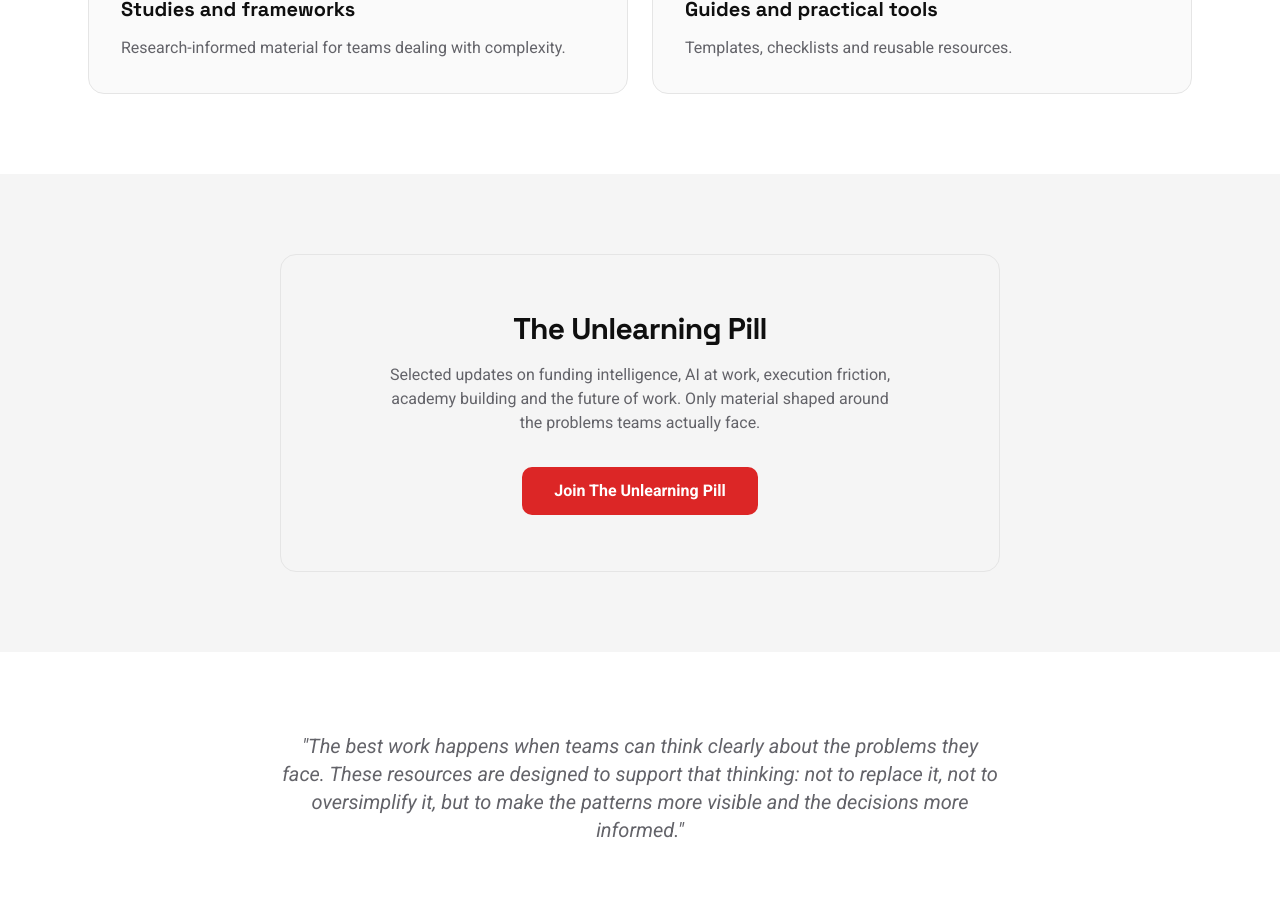
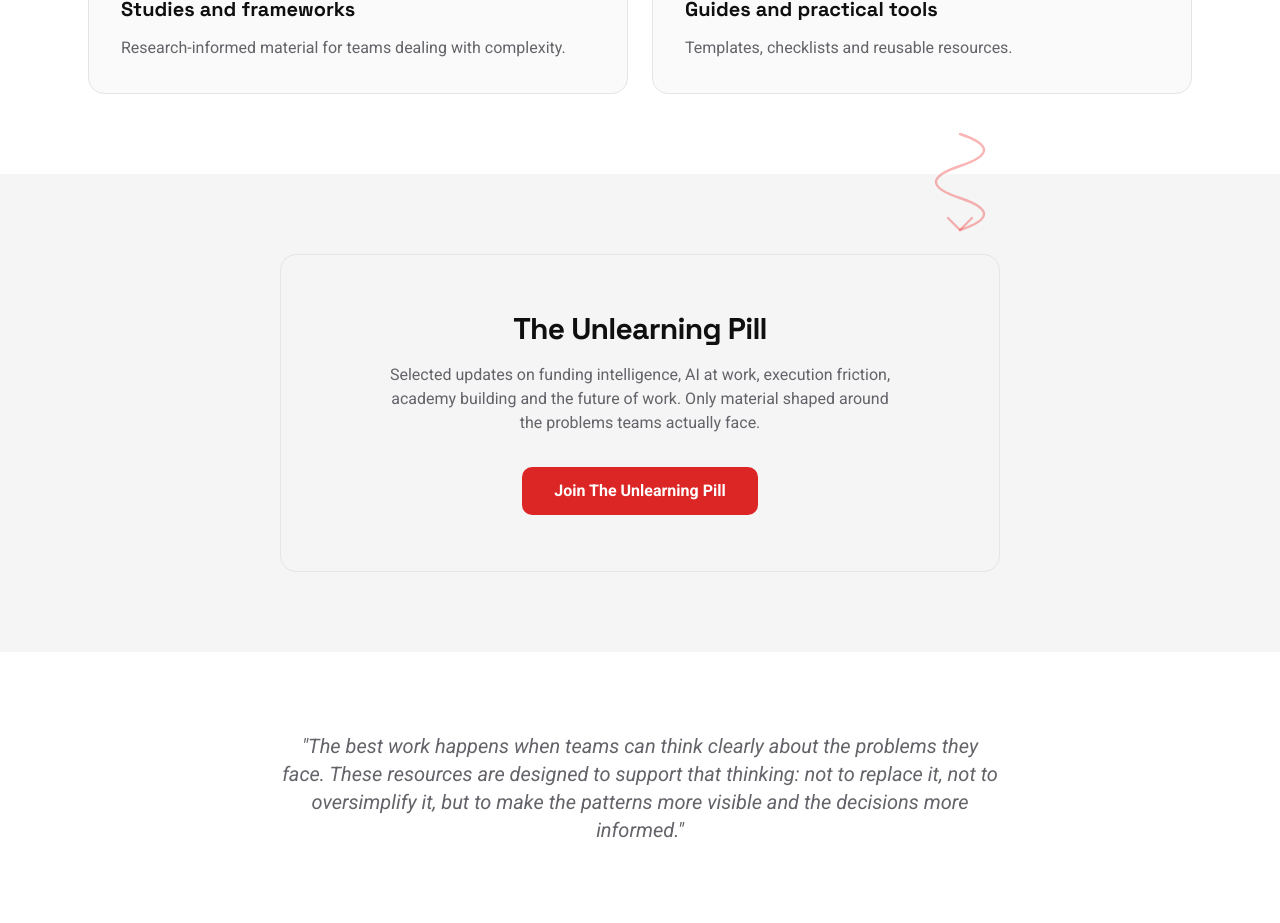
Before and after one commit to razvanv1/whisper-ui-themes, a React (Vite) app: page /resources in a window 1280 px wide. Shown: the part 1920-2843 px from the top of the page. Built offline with nearby package versions, Linux system fonts and the light colour scheme; the HTML template or start-up script is replaced by a standard one.

Commit message:
Preceding changes

```diff
--- a/src/pages/Resources.tsx
+++ b/src/pages/Resources.tsx
@@ -140,10 +140,11 @@ const Resources = () => {
             ))}
           </div>
         </div>
+        <ConnectingArrow variant={4} className="left-3/4" />
       </section>
 
       {/* Newsletter block — visual */}
-      <section className="py-14 md:py-20 bg-secondary">
+      <section className="py-14 md:py-20 bg-secondary relative">
         <div className="max-w-3xl mx-auto px-6 text-center">
           <ScrollReveal>
             <div className="rounded-2xl border border-destructive/20 bg-destructive/5 p-10 md:p-14">
```
